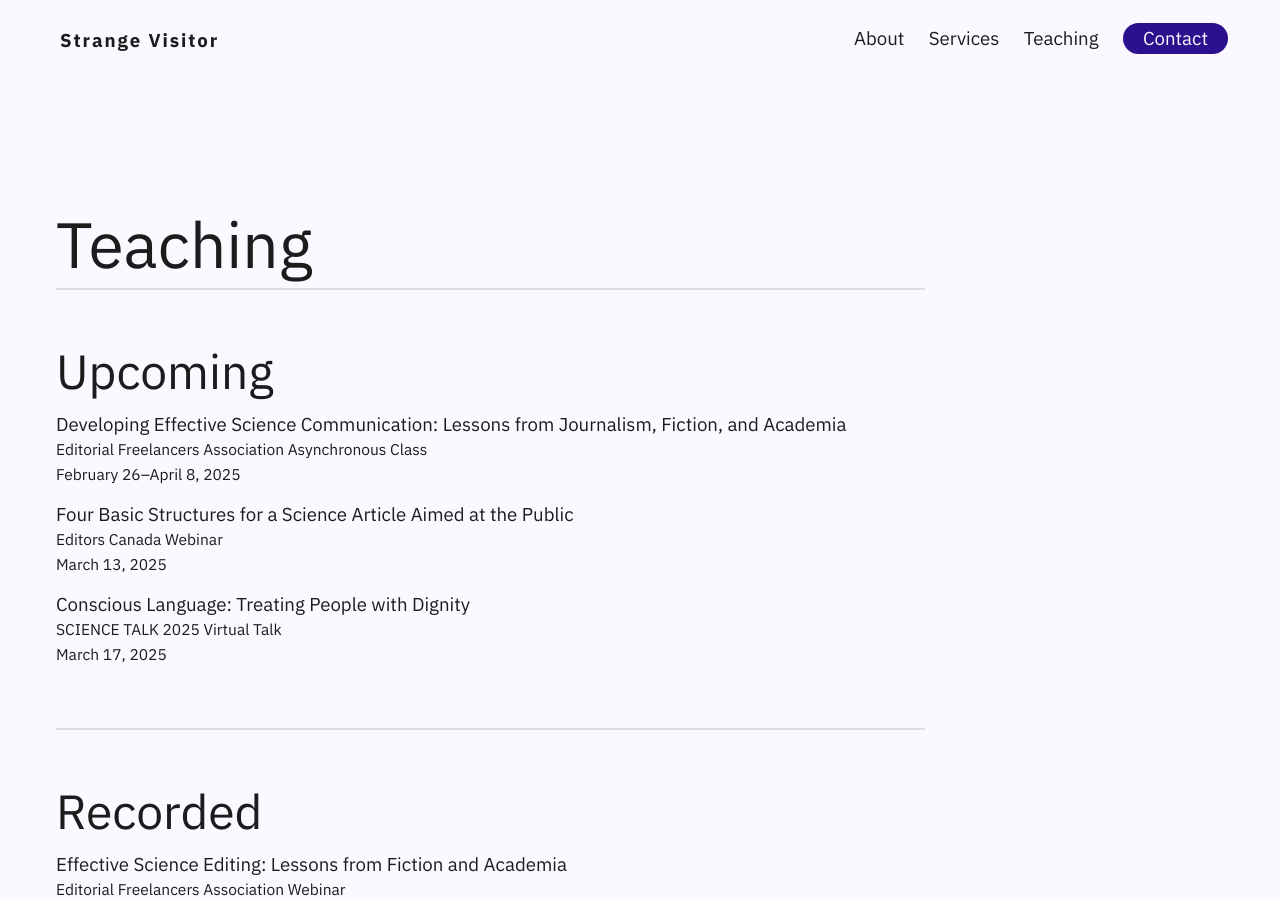
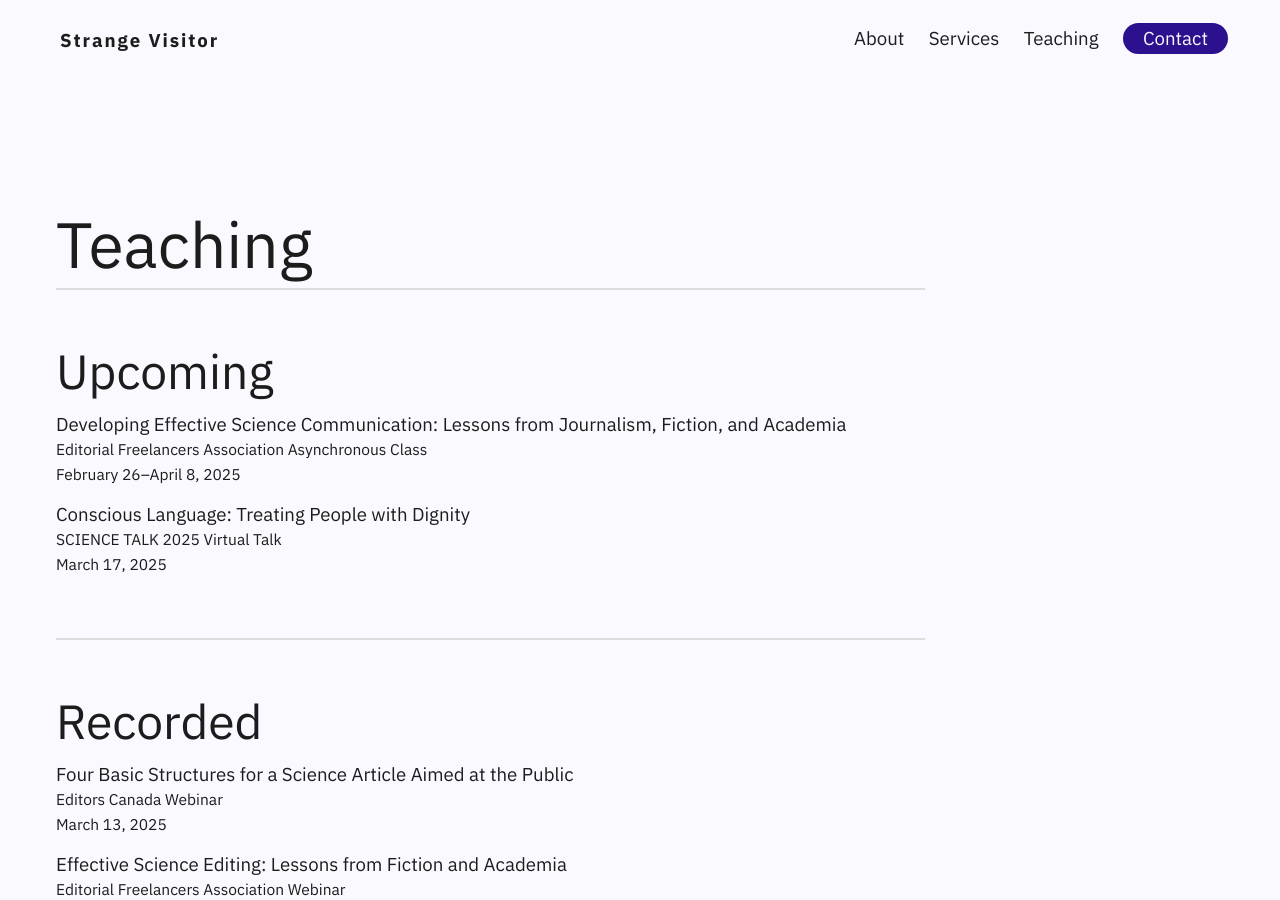
Before and after one commit to kgrimSV/Strange_Visitor, a Jekyll site: the page built from teaching.md, in a window 1280 px wide and 900 px high. Built offline with Jekyll 4.4.1, drawn with Linux system fonts in a browser that asks for light colours; some web fonts are replaced; part of the change alters nothing that is shown.

```diff
--- a/teaching.md
+++ b/teaching.md
@@ -12,10 +12,6 @@ permalink: /teaching/
 <small>Editorial Freelancers Association Asynchronous Class</small><br>
 <small>February 26–April 8, 2025</small>
 
-[Four Basic Structures for a Science Article Aimed at the Public](https://webinars.editors.ca/upcoming_webinar/four-basic-structures-for-a-science-article-aimed-at-the-general-public/) <br>
-<small>Editors Canada Webinar</small><br>
-<small>March 13, 2025</small>
-
 [Conscious Language: Treating People with Dignity](https://www.associationofsciencecommunicators.org/conferences/science-talk-25/2025-program/)  <br>
 <small>SCIENCE TALK 2025 Virtual Talk</small><br>
 <small>March 17, 2025</small>
@@ -26,6 +22,10 @@ permalink: /teaching/
 ---
 
 ## Recorded
+
+[Four Basic Structures for a Science Article Aimed at the Public](https://webinars.editors.ca/webinar_recording/four-basic-structures-for-a-science-article-aimed-at-the-general-public/) <br>
+<small>Editors Canada Webinar</small><br>
+<small>March 13, 2025</small>
 
 [Effective Science Editing: Lessons from Fiction and Academia](https://www.the-efa.org/product/effective-science-editing-lessons-from-fiction-and-academia-webinar-recording/) <br>
 <small>Editorial Freelancers Association Webinar</small> <br>
```
